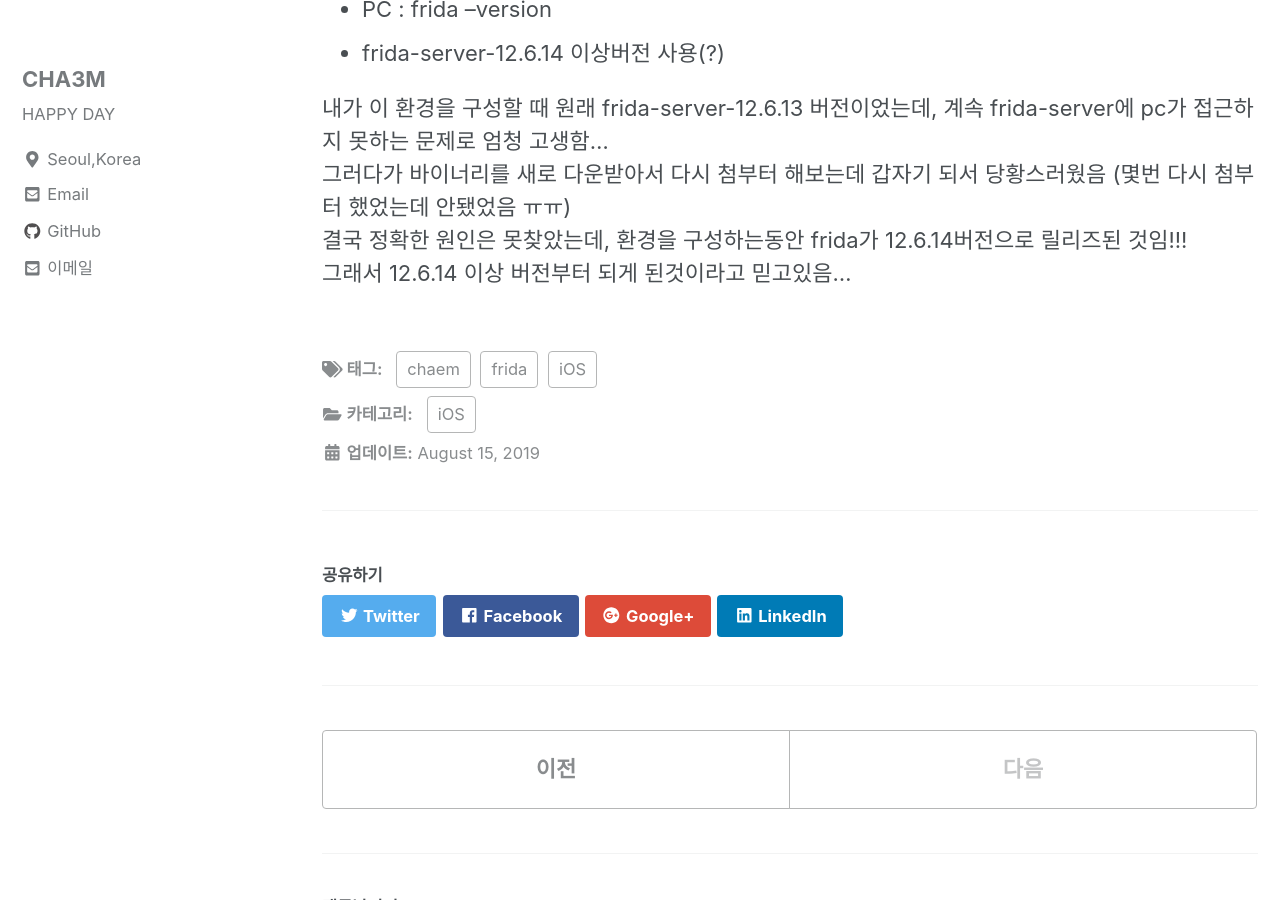
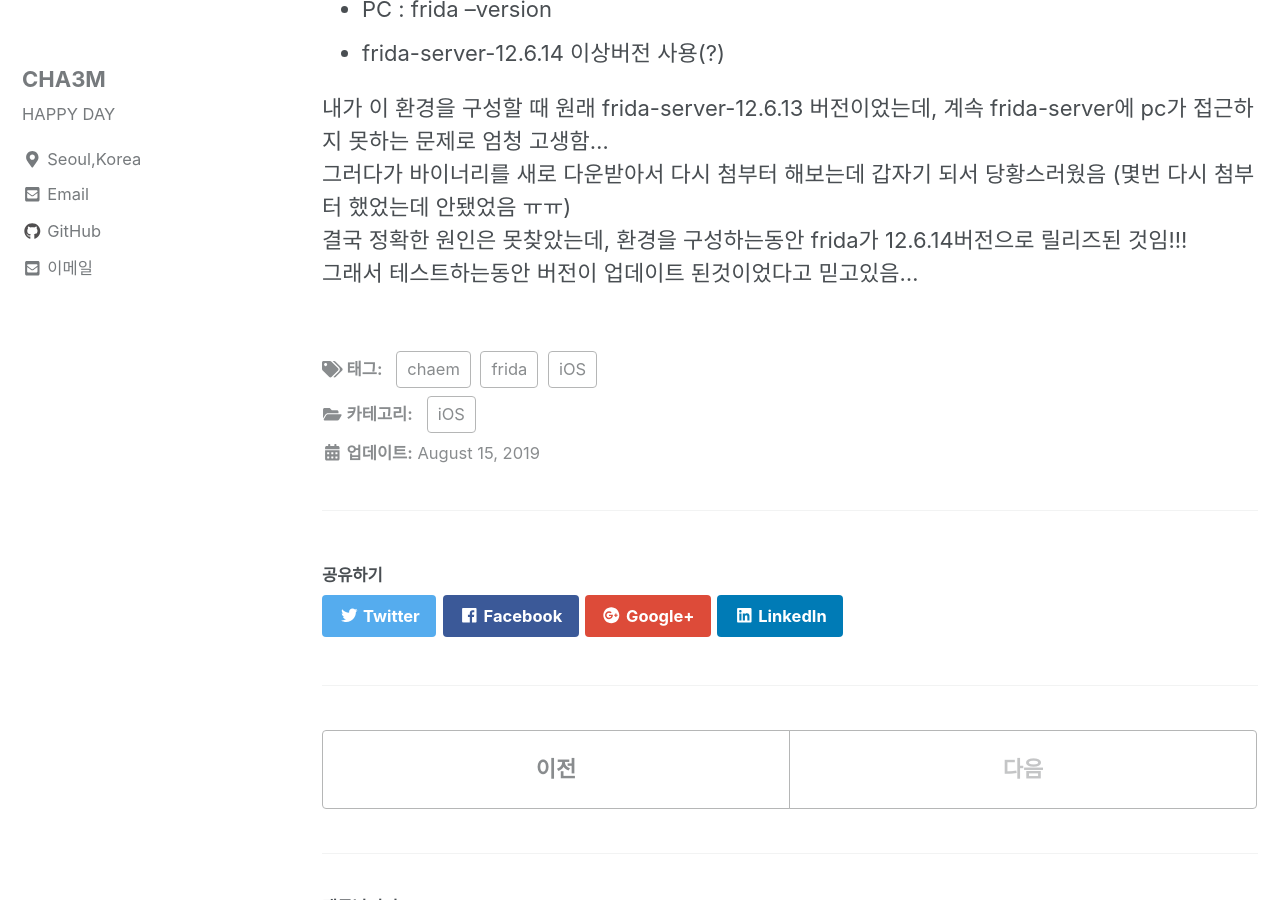
Before and after one commit to Hanchaemin/CHA3M.github.io, a Jekyll site: the page built from _posts/2019-08-15-iOS-frida_setting.md, in a window 1280 px wide and 900 px high, scrolled down 2731 px. Built offline with Jekyll 4.4.1, drawn with Linux system fonts in a browser that asks for light colours; nearby versions of some CDN libraries; comment, search, counter and statistics services are not loaded.

Commit message:
Update 2019-08-15-iOS-frida_setting.md

```diff
--- a/_posts/2019-08-15-iOS-frida_setting.md
+++ b/_posts/2019-08-15-iOS-frida_setting.md
@@ -69,4 +69,4 @@ frida 버전 서로 맞는지 확인 / 최신버전인지 확인
 내가 이 환경을 구성할 때 원래 frida-server-12.6.13 버전이었는데, 계속 frida-server에 pc가 접근하지 못하는 문제로 엄청 고생함...
 그러다가 바이너리를 새로 다운받아서 다시 첨부터 해보는데 갑자기 되서 당황스러웠음 (몇번 다시 첨부터 했었는데 안됐었음 ㅠㅠ)
 결국 정확한 원인은 못찾았는데, 환경을 구성하는동안 frida가 12.6.14버전으로 릴리즈된 것임!!!
-그래서 12.6.14 이상 버전부터 되게 된것이라고 믿고있음...
+그래서 테스트하는동안 버전이 업데이트 된것이었다고 믿고있음...
```
